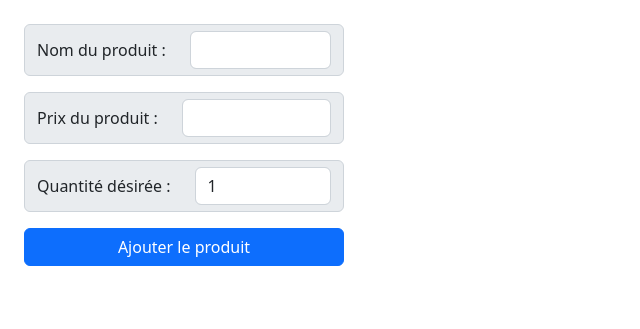
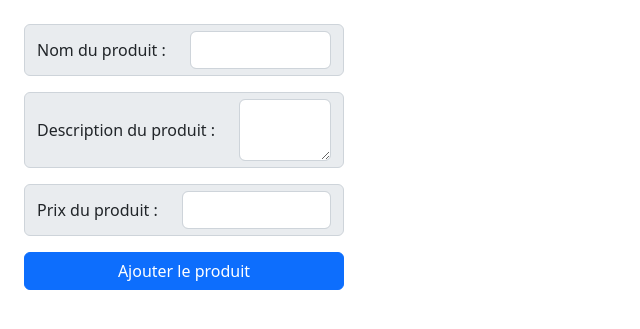
Before and after one commit to romdk/PDO, a PHP site: page /admin.php in a window 1280 px wide. Shown: the part 73-402 px from the top of the page, without its empty margins (0-640 px from the left). Run offline with PHP 8.4, Linux system fonts and the light colour scheme.

Commit message:
changement formulaire

```diff
--- a/admin.php
+++ b/admin.php
@@ -27,7 +27,7 @@
     </header>
     <div><?php if(isset($_SESSION['message'])){ echo $_SESSION['message'];}?></div>
     <div >
-    <form action="traitement.php?action=ajouterProduit" method="post">
+    <form action="traitement.php?action=creerProduit" method="post">
         <p>
             <label class="input-group-text w-25 ms-4">
                 Nom du produit :
@@ -35,17 +35,23 @@
             </label>
         </p>
         <p>
+             <label class="input-group-text w-25 ms-4">
+                Description du produit :
+                <textarea class="form-control ms-4" type="text" name="description"></textarea>
+             </label>
+        </p>
+        <p>
             <label class="input-group-text w-25 ms-4">
                 Prix du produit :
                 <input class="form-control ms-4" type="number" min=0  step="any" name="price">
             </label>
         </p>
-        <p>
+        <!-- <p>
             <label class="input-group-text w-25 ms-4">
                 Quantité désirée :
                 <input class="form-control ms-4" type="number" name="qtt" min=1  value="1">
             </label>
-        </p>
+        </p> -->
         <p>
             <input class="btn btn-primary ms-4   w-25" type="submit" name="submit" value="Ajouter le produit">
         </p>
```
